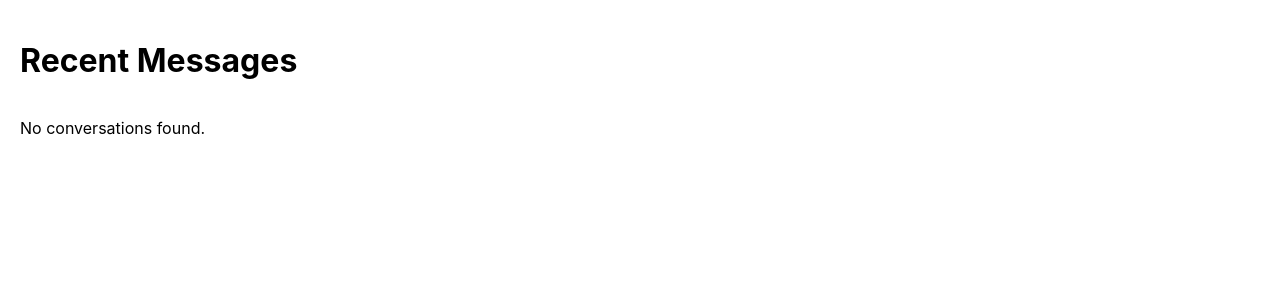
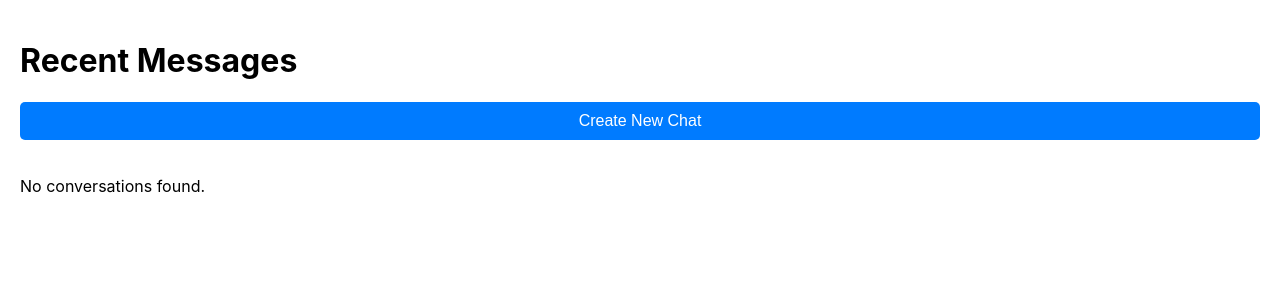
Before and after one commit to tn82596/ChitChat, a React (Create React App) app: page /recent-messages in a window 1280 px wide. Shown: the top 300 px of the page. Built offline with nearby package versions, Linux system fonts and the light colour scheme.

Commit message:
created a Create New Message button

```diff
--- a/src/components/Routes.js
+++ b/src/components/Routes.js
@@ -4,6 +4,7 @@ import Login from "./pages/Login";
 import Signup from "./pages/Signup";
 import Home from "./pages/Home";
 import RecentMessages from './pages/RecentMessages';
+import CreateChat from "./pages/CreateChat";
 
 const AppRoutes = () => {
   return (
@@ -12,6 +13,7 @@ const AppRoutes = () => {
       <Route path="/login" element={<Login />} />
       <Route path="/signup" element={<Signup />} />
       <Route path="/recent-messages" element={<RecentMessages />} />
+      <Route path="/create-chat" element={<CreateChat />} /> {/* Route for CreateChat */}
     </Routes>
   );
 };
--- /dev/null
+++ b/src/components/pages/CreateChat.js
@@ -0,0 +1,12 @@
+import React from 'react';
+
+const CreateChat = () => {
+  return (
+    <div className="create-chat">
+      <h1>Create New Chat</h1>
+      <p>This is a blank page for creating a new chat. You can add more features here later.</p>
+    </div>
+  );
+};
+
+export default CreateChat;
--- a/src/components/pages/RecentMessages.js
+++ b/src/components/pages/RecentMessages.js
@@ -1,10 +1,13 @@
 import React, { useEffect, useState } from 'react';
 import axios from 'axios';
-import { jwtDecode as jwt_decode } from 'jwt-decode'; // Import jwt-decode to extract user ID
+// import { jwtDecode as jwt_decode } from 'jwt-decode'; // Import jwt-decode to extract user ID
+import { jwtDecode } from 'jwt-decode';
 import '../../styles/RecentMessages.css';
+import { useNavigate } from 'react-router-dom'; // Import useNavigate for navigation
 
 const RecentMessages = () => {
   const [conversations, setConversations] = useState([]);
+  const navigate = useNavigate(); // Use navigate for navigation
 
   useEffect(() => {
     const fetchConversations = async () => {
@@ -19,7 +22,7 @@ const RecentMessages = () => {
         }
 
         // Decode the token to get the user ID
-        const decodedToken = jwt_decode(token);
+        const decodedToken = jwtDecode(token);
         const userID = decodedToken.userID; // Replace `userID` with the actual key that contains the user ID in your token payload
 
         // Make API request to fetch the user's conversations
@@ -40,9 +43,17 @@ const RecentMessages = () => {
     fetchConversations();
   }, []); // Empty dependency array to run this only once when the component mounts
 
+  // Handle click to create a new chat
+  const handleCreateNewChat = () => {
+    navigate('/create-chat'); // Navigate to the create-chat route
+  };
+
   return (
     <div className="recent-messages">
       <h1>Recent Messages</h1>
+      <button className="create-chat-button" onClick={handleCreateNewChat}>
+        Create New Chat
+      </button>
       {conversations.length === 0 ? (
         <p>No conversations found.</p>
       ) : (
--- a/src/styles/RecentMessages.css
+++ b/src/styles/RecentMessages.css
@@ -39,3 +39,18 @@
     font-size: 0.8rem;
     color: #aaa;
   }
+
+  .create-chat-button {
+    margin-bottom: 20px;
+    padding: 10px 20px;
+    background-color: #007bff;
+    color: white;
+    border: none;
+    border-radius: 5px;
+    cursor: pointer;
+    font-size: 16px;
+  }
+
+  .create-chat-button:hover {
+    background-color: #0056b3;
+  }
```
